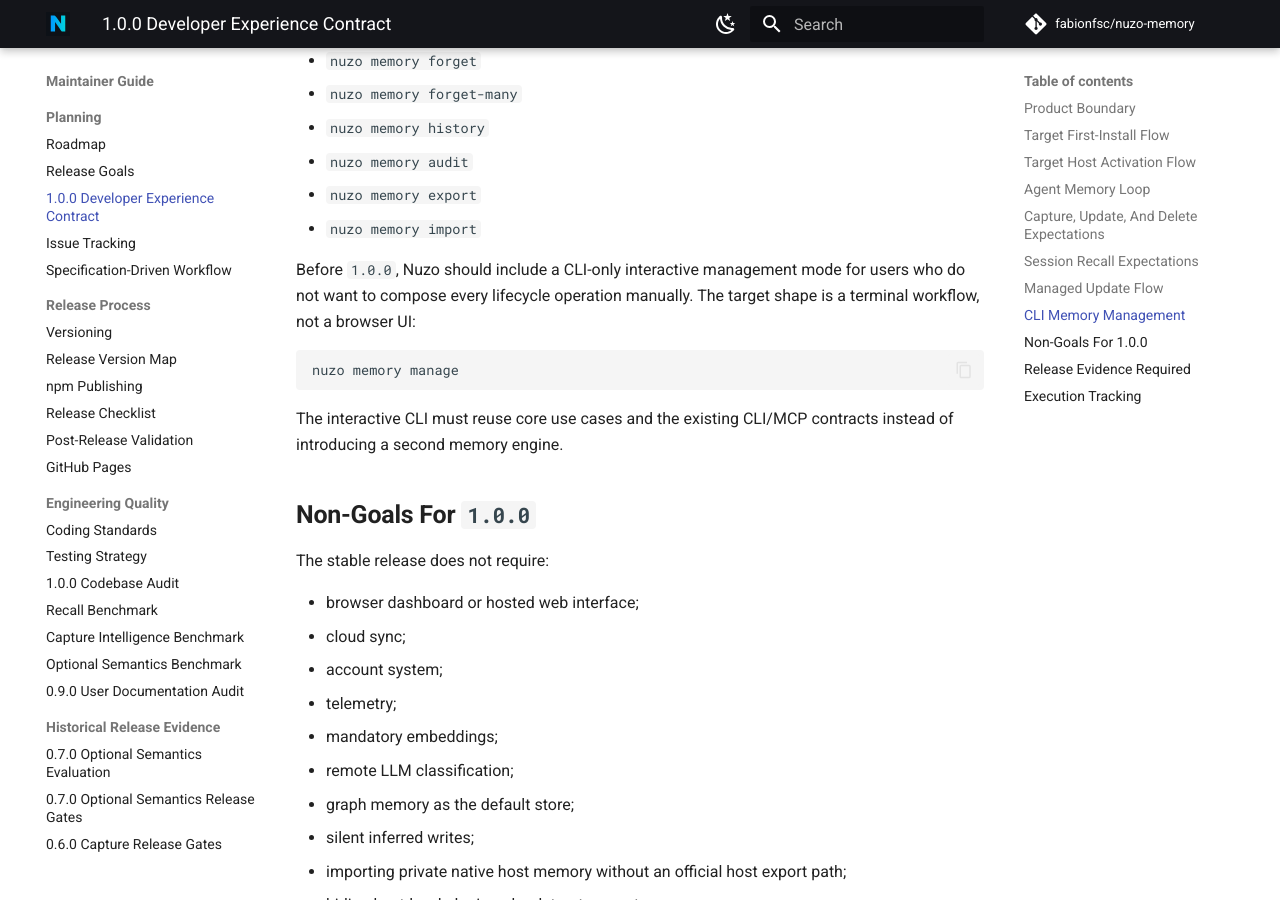
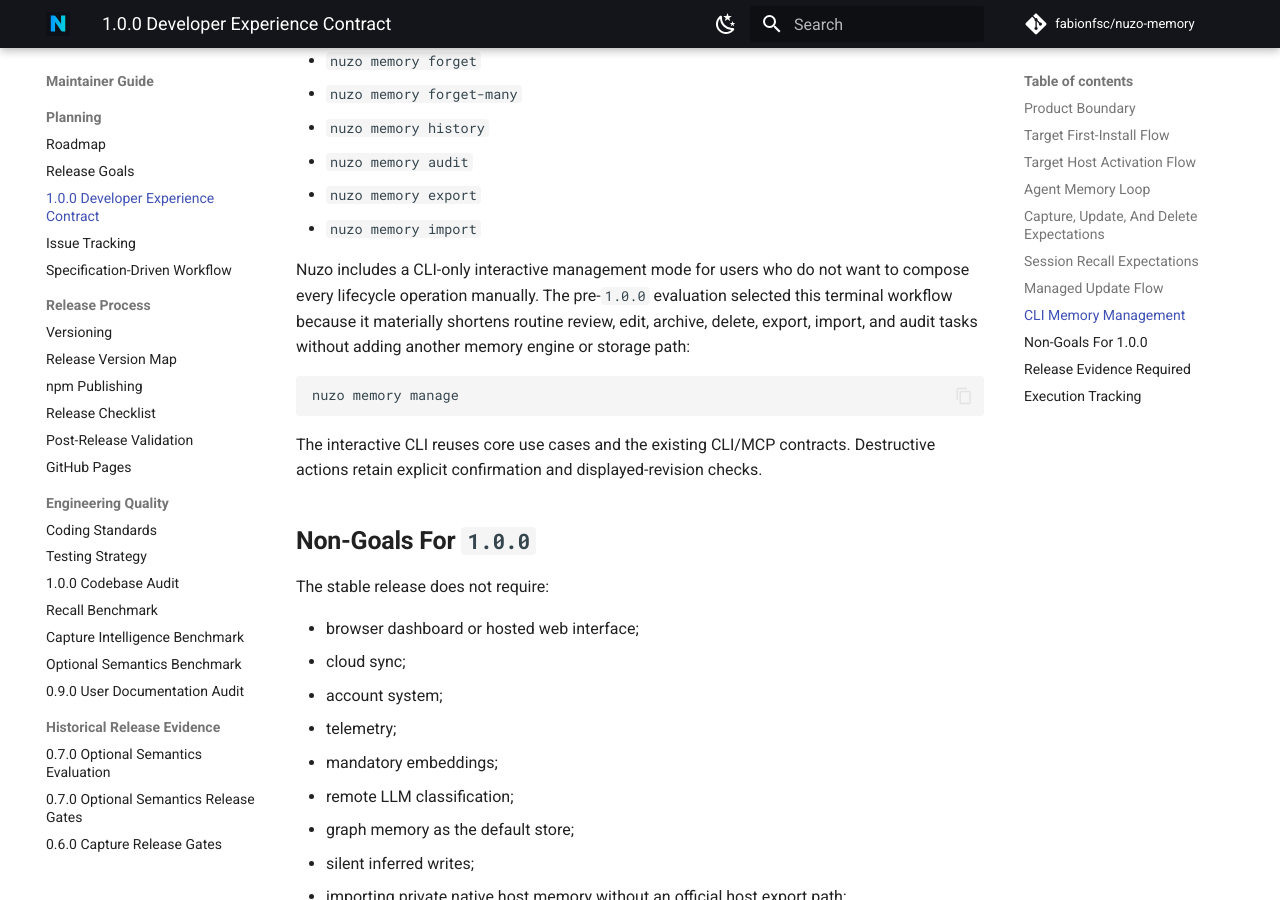
Before and after one commit to fabionfsc/nuzo-memory, an MkDocs documentation site: the page built from docs/operations/developer-experience-1.0.0.md, in a window 1280 px wide and 900 px high, scrolled down 4632 px. Built offline with MkDocs 1.6.1 and Material for MkDocs 9.7.7, drawn with Linux system fonts in a browser that asks for light colours; comment, search, counter and statistics services are not loaded.

Commit message:
docs(cli): record interactive manager decision
Records the delivered terminal manager as a current pre-1.0 requirement and closes its evaluation issue. Closes #216.

````diff
--- a/docs/operations/developer-experience-1.0.0.md
+++ b/docs/operations/developer-experience-1.0.0.md
@@ -192,16 +192,18 @@
 - `nuzo memory export`
 - `nuzo memory import`
 
-Before `1.0.0`, Nuzo should include a CLI-only interactive management mode for
-users who do not want to compose every lifecycle operation manually. The target
-shape is a terminal workflow, not a browser UI:
+Nuzo includes a CLI-only interactive management mode for users who do not want
+to compose every lifecycle operation manually. The pre-`1.0.0` evaluation
+selected this terminal workflow because it materially shortens routine review,
+edit, archive, delete, export, import, and audit tasks without adding another
+memory engine or storage path:
 
 ```bash
 nuzo memory manage
 ```
 
-The interactive CLI must reuse core use cases and the existing CLI/MCP
-contracts instead of introducing a second memory engine.
+The interactive CLI reuses core use cases and the existing CLI/MCP contracts.
+Destructive actions retain explicit confirmation and displayed-revision checks.
 
 ## Non-Goals For `1.0.0`
 
````
Also changed, not shown: docs/product/requirements.md (+2 -3 lines).
